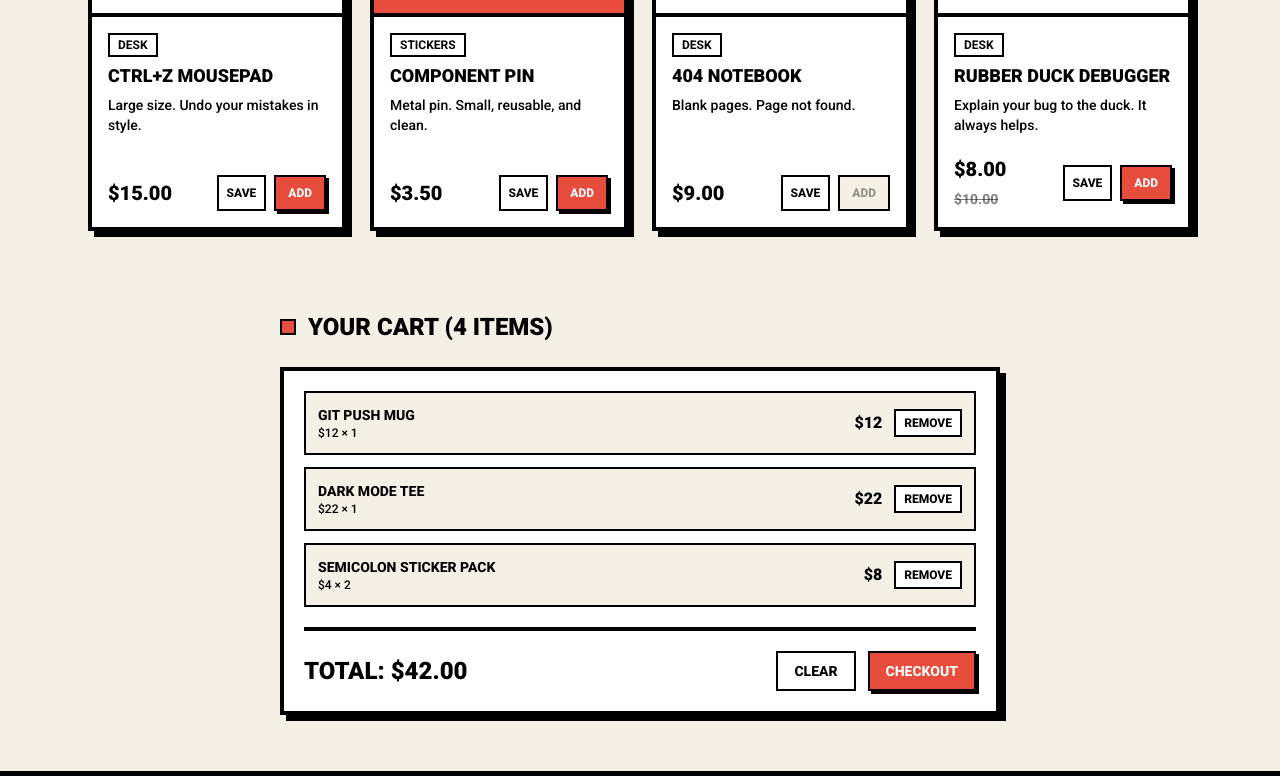
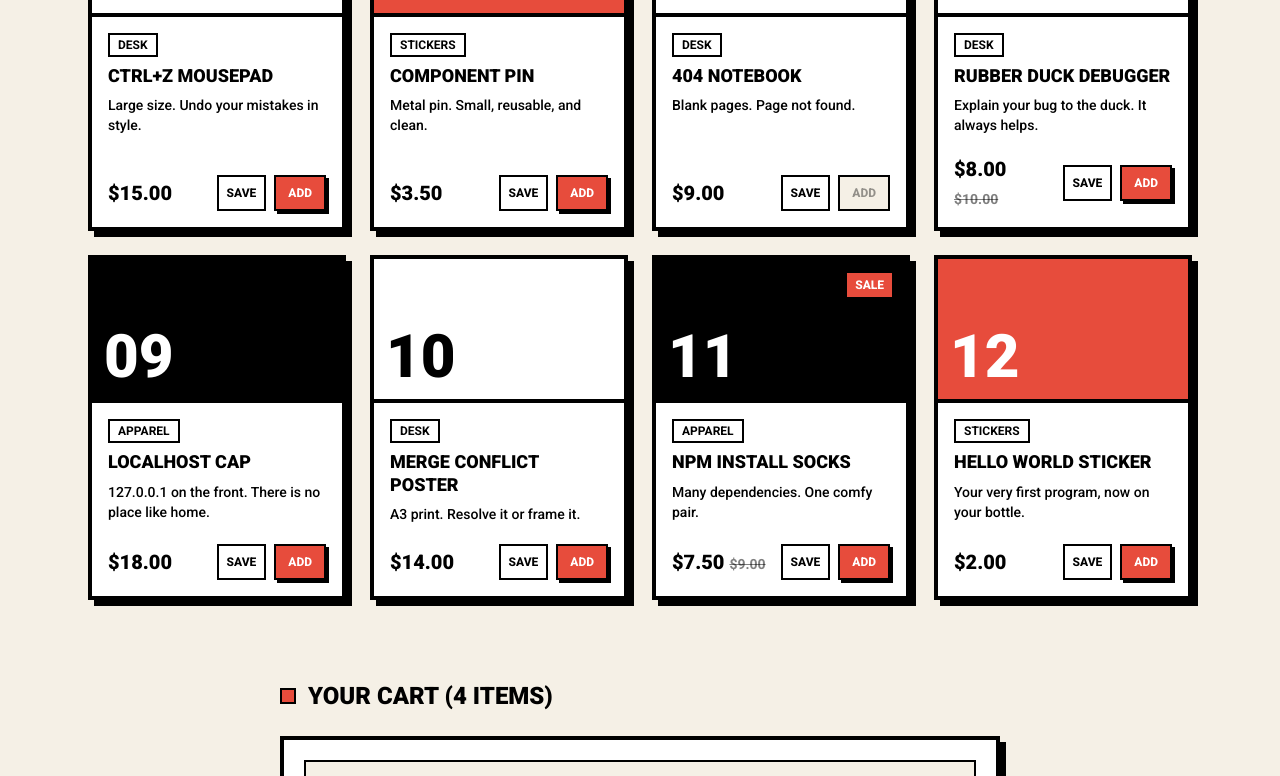
Before and after one commit to KimangKhenng/vue-morning-merch-brutal-d1, a Vue app: page / in a window 1280 px wide. Shown: the part 1407-2183 px from the top of the page. Built offline with nearby package versions, Linux system fonts and the light colour scheme.

Commit message:
api call

```diff
--- /dev/null
+++ b/public/products.json
@@ -0,0 +1,110 @@
+[
+  {
+    "id": 1,
+    "name": "Semicolon Sticker Pack",
+    "category": "Stickers",
+    "price": 4.0,
+    "oldPrice": null,
+    "soldOut": false,
+    "description": "10 vinyl stickers for your laptop."
+  },
+  {
+    "id": 2,
+    "name": "Bug Hunter Hoodie",
+    "category": "Apparel",
+    "price": 45.0,
+    "oldPrice": 60.0,
+    "soldOut": false,
+    "description": "Heavy cotton. Warm for late-night fixes."
+  },
+  {
+    "id": 3,
+    "name": "Git Push Mug",
+    "category": "Desk",
+    "price": 12.0,
+    "oldPrice": null,
+    "soldOut": false,
+    "description": "Holds 350ml of coffee. Force push not included."
+  },
+  {
+    "id": 4,
+    "name": "Dark Mode Tee",
+    "category": "Apparel",
+    "price": 22.0,
+    "oldPrice": null,
+    "soldOut": false,
+    "description": "100% black. Easy on the eyes."
+  },
+  {
+    "id": 5,
+    "name": "Ctrl+Z Mousepad",
+    "category": "Desk",
+    "price": 15.0,
+    "oldPrice": null,
+    "soldOut": false,
+    "description": "Large size. Undo your mistakes in style."
+  },
+  {
+    "id": 6,
+    "name": "Component Pin",
+    "category": "Stickers",
+    "price": 3.5,
+    "oldPrice": null,
+    "soldOut": false,
+    "description": "Metal pin. Small, reusable, and clean."
+  },
+  {
+    "id": 7,
+    "name": "404 Notebook",
+    "category": "Desk",
+    "price": 9.0,
+    "oldPrice": null,
+    "soldOut": true,
+    "description": "Blank pages. Page not found."
+  },
+  {
+    "id": 8,
+    "name": "Rubber Duck Debugger",
+    "category": "Desk",
+    "price": 8.0,
+    "oldPrice": 10.0,
+    "soldOut": false,
+    "description": "Explain your bug to the duck. It always helps."
+  },
+  {
+    "id": 9,
+    "name": "Localhost Cap",
+    "category": "Apparel",
+    "price": 18.0,
+    "oldPrice": null,
+    "soldOut": false,
+    "description": "127.0.0.1 on the front. There is no place like home."
+  },
+  {
+    "id": 10,
+    "name": "Merge Conflict Poster",
+    "category": "Desk",
+    "price": 14.0,
+    "oldPrice": null,
+    "soldOut": false,
+    "description": "A3 print. Resolve it or frame it."
+  },
+  {
+    "id": 11,
+    "name": "npm install Socks",
+    "category": "Apparel",
+    "price": 7.5,
+    "oldPrice": 9.0,
+    "soldOut": false,
+    "description": "Many dependencies. One comfy pair."
+  },
+  {
+    "id": 12,
+    "name": "Hello World Sticker",
+    "category": "Stickers",
+    "price": 2.0,
+    "oldPrice": null,
+    "soldOut": false,
+    "description": "Your very first program, now on your bottle."
+  }
+]
--- a/src/components/ProductSection.vue
+++ b/src/components/ProductSection.vue
@@ -1,13 +1,35 @@
 <template>
     <section class="max-w-6xl mx-auto px-6 py-6">
-        <div class="grid gap-6 sm:grid-cols-2 lg:grid-cols-4">
+        <div v-if="loading" class="max-w-full animate-pulse">
+            <div
+                class="block w-56 h-3 mb-4 font-sans text-5xl antialiased font-semibold leading-tight tracking-normal bg-gray-300 rounded-full text-inherit">
+                &nbsp;
+            </div>
+            <div
+                class="block h-2 mb-2 font-sans text-base antialiased font-light leading-relaxed bg-gray-300 rounded-full text-inherit w-72">
+                &nbsp;
+            </div>
+            <div
+                class="block h-2 mb-2 font-sans text-base antialiased font-light leading-relaxed bg-gray-300 rounded-full text-inherit w-72">
+                &nbsp;
+            </div>
+            <div
+                class="block h-2 mb-2 font-sans text-base antialiased font-light leading-relaxed bg-gray-300 rounded-full text-inherit w-72">
+                &nbsp;
+            </div>
+            <div
+                class="block h-2 mb-2 font-sans text-base antialiased font-light leading-relaxed bg-gray-300 rounded-full text-inherit w-72">
+                &nbsp;
+            </div>
+        </div>
+        <div v-else-if="error">{{ error }}</div>
+        <p v-else-if="products.length === 0"
+            class="hidden mt-6 bg-white border-4 border-black shadow-brutal p-6 text-center font-extrabold uppercase">
+            No products match your search.
+        </p>
+        <div v-else class="grid gap-6 sm:grid-cols-2 lg:grid-cols-4">
             <ProductCard v-for="product in products" :key="product.id" :product="product" @add="addToCart" />
         </div>
-
-        <!-- 5b. EMPTY STATE (hidden now — show it when a search finds nothing) -->
-        <p class="hidden mt-6 bg-white border-4 border-black shadow-brutal p-6 text-center font-extrabold uppercase">
-            No products match your search.
-        </p>
     </section>
 </template>
 <script>
@@ -17,89 +39,32 @@ export default {
     components: {
         ProductCard,
     },
+    async created() {
+        await this.loadProducts()
+    },
     data() {
         return {
-            products: [
-                {
-                    id: 1,
-                    name: 'Semicolon Sticker Pack',
-                    category: 'Stickers',
-                    price: 4.0,
-                    oldPrice: null,
-                    soldOut: false,
-                    description: '10 vinyl stickers for your laptop.',
-                },
-                {
-                    id: 2,
-                    name: 'Bug Hunter Hoodie',
-                    category: 'Apparel',
-                    price: 45.0,
-                    oldPrice: 60.0,
-                    soldOut: false,
-                    description: 'Heavy cotton. Warm for late-night fixes.',
-                },
-                {
-                    id: 3,
-                    name: 'Git Push Mug',
-                    category: 'Desk',
-                    price: 12.0,
-                    oldPrice: null,
-                    soldOut: false,
-                    description: 'Holds 350ml of coffee. Force push not included.',
-                },
-                {
-                    id: 4,
-                    name: 'Dark Mode Tee',
-                    category: 'Apparel',
-                    price: 22.0,
-                    oldPrice: null,
-                    soldOut: false,
-                    description: '100% black. Easy on the eyes.',
-                },
-                {
-                    id: 5,
-                    name: 'Ctrl+Z Mousepad',
-                    category: 'Desk',
-                    price: 15.0,
-                    oldPrice: null,
-                    soldOut: false,
-                    description: 'Large size. Undo your mistakes in style.',
-                },
-                {
-                    id: 6,
-                    name: 'Component Pin',
-                    category: 'Stickers',
-                    price: 3.5,
-                    oldPrice: null,
-                    soldOut: false,
-                    description: 'Metal pin. Small, reusable, and clean.',
-                },
-                {
-                    id: 7,
-                    name: '404 Notebook',
-                    category: 'Desk',
-                    price: 9.0,
-                    oldPrice: null,
-                    soldOut: true,
-                    description: 'Blank pages. Page not found.',
-                },
-                {
-                    id: 8,
-                    name: 'Rubber Duck Debugger',
-                    category: 'Desk',
-                    price: 8.0,
-                    oldPrice: 10.0,
-                    soldOut: false,
-                    description: 'Explain your bug to the duck. It always helps.',
-                },
-            ],
+            products: [],
+            loading: true,
+            error: "",
         }
     },
     emits: ['add'],
     methods: {
         addToCart(product) {
             this.$emit('add', product)
-        }
+        },
+        async loadProducts() {
+            this.loading = true
+            try {
+                const response = await fetch("/products.json");
+                this.products = await response.json();
+            } catch (err) {
+                this.error = err.message;   // 2. failure: keep the message
+            } finally {
+                this.loading = false
+            }
+        },
     }
 }
 </script>
--- /dev/null
+++ b/testApi.js
@@ -0,0 +1,18 @@
+const API = 'https://api.github.com/users/tfd-ed/repos'
+
+// const repos = fetch(API).then((response) => response.json()).then((data) => {
+//     console.log(data[0])
+// })
+// console.log("Hello World")
+// console.log(repos)
+
+
+
+// Mostly, database, api, server, return as Promise<Reponse>
+
+async function fetchData() {
+    const repos = await fetch(API)
+    console.log(repos)
+}
+
+fetchData()
```
Also changed, not shown: src/App.vue (+4 -3 lines).
